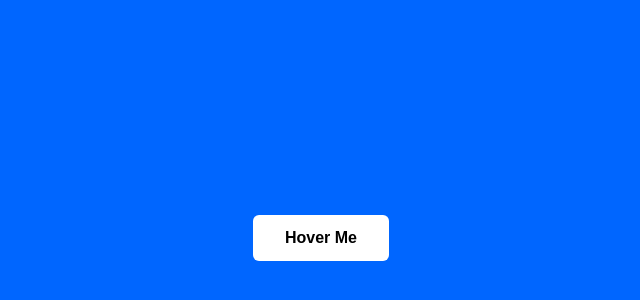
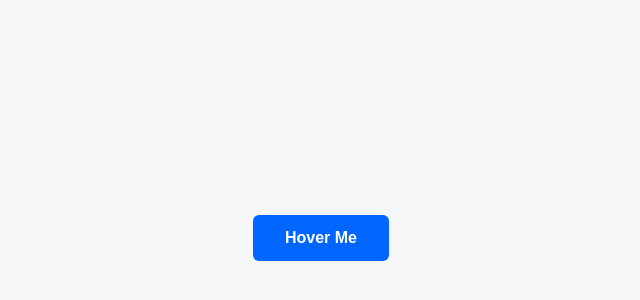
Before and after one commit to Princeizekor/Animated, a plain HTML site: page index.html in a window 1280 px wide. Shown: the part 162-462 px from the top of the page, without its empty margins (319-959 px from the left). Drawn offline with Linux system fonts and the light colour scheme.

Commit message:
little code

```diff
--- a/index.html
+++ b/index.html
@@ -3,36 +3,41 @@
 <head>
   <meta charset="UTF-8" />
   <meta name="viewport" content="width=device-width, initial-scale=1.0" />
-  <title>Background Hover Animation</title>
+  <title>Button Hover Animation</title>
 
   <style>
+    * {
+      box-sizing: border-box;
+    }
+
     body {
-      margin: 0;
-      height: 100vh;
       display: flex;
       justify-content: center;
       align-items: center;
-      font-family: system-ui, sans-serif;
-
-      background-color: #0066ff;
-      transition: background-color 0.6s ease-in-out;
+      height: 100vh;
+      margin: 0;
+      font-family: system-ui, -apple-system, BlinkMacSystemFont, sans-serif;
+      background-color: #f4f6f8;
     }
 
     button {
       padding: 14px 32px;
       font-size: 16px;
       font-weight: 600;
+      color: #ffffff;
+      background-color: #0066ff; /* Blue */
       border: none;
       border-radius: 6px;
       cursor: pointer;
-      color: #000;
-      background-color: #ffffff;
+      transition: background-color 0.4s ease-in-out;
     }
-    body:has(button:hover) {
+
+    button:hover {
       background-color: #ff0000;
     }
   </style>
 </head>
+
 <body>
   <button>Hover Me</button>
 </body>
```
